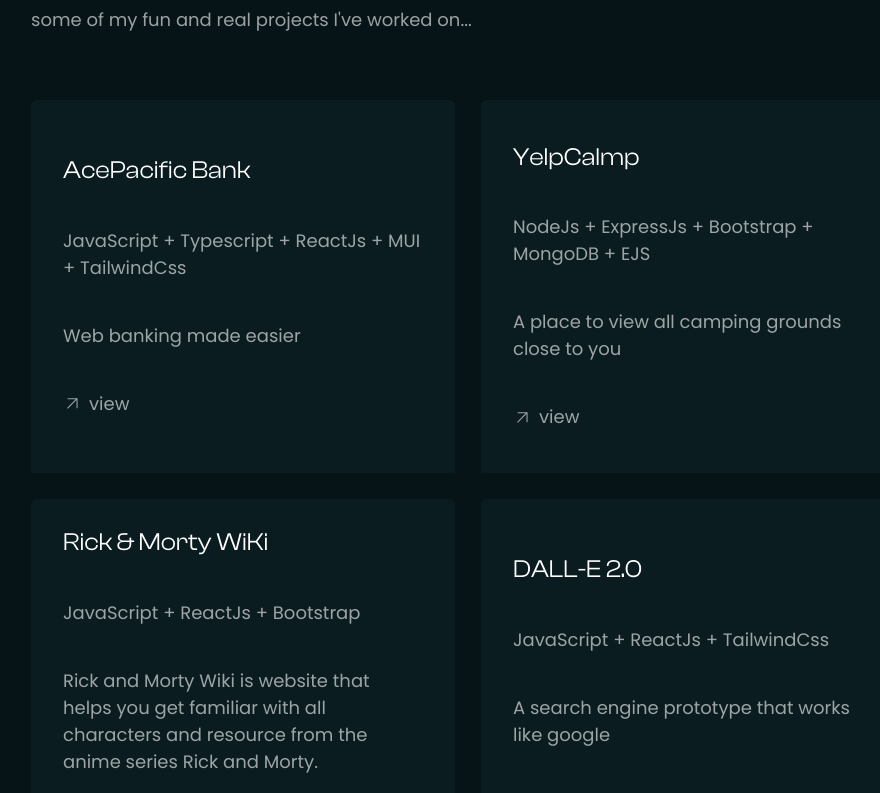
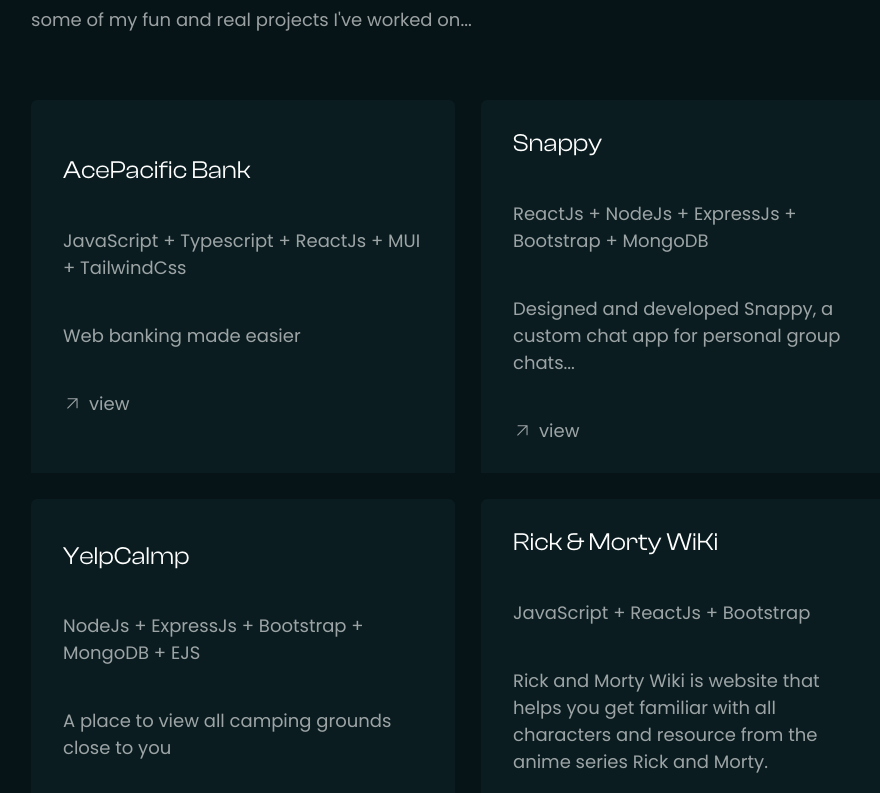
Before and after one commit to SAMUEL-UME/sammy-portfolio, a React (Vite) app: page / in a window 1280 px wide. Shown: the part 4683-5476 px from the top of the page, without its empty margins (45-925 px from the left). Built offline with nearby package versions, Linux system fonts and the light colour scheme.

Commit message:
New project

```diff
--- a/src/Data/data.js
+++ b/src/Data/data.js
@@ -4,6 +4,12 @@
     desc: 'Web banking made easier',
     lang: 'JavaScript +  Typescript + ReactJs + MUI + TailwindCss',
     link: 'https://ace-pacific.vercel.app/',
+  },
+  {
+    name: 'Snappy',
+    desc: 'Designed and developed Snappy, a custom chat app for personal group chats...',
+    lang: 'ReactJs + NodeJs + ExpressJs + Bootstrap + MongoDB ',
+    link: 'https://snappy-frontend.onrender.com/',
   },
   {
     name: 'YelpCalmp',
@@ -81,11 +87,11 @@
   },
   {
     id: 8,
-    title: 'ReactJs',
+    title: 'React.Js',
   },
   {
     id: 9,
-    title: 'NextJs',
+    title: 'Next.Js',
   },
   {
     id: 10,
--- a/src/components/skills&&experience/skills.jsx
+++ b/src/components/skills&&experience/skills.jsx
@@ -32,7 +32,7 @@
               <motion.div
                 whileHover={{ scale: 0.96 }}
                 ref={sectionRef}
-                initial={{ opacity: 0, x: -300 }}
+                initial={{ opacity: 0, x: -200 }}
                 transition={{ duration: 0.6 }}
                 whileInView={{ opacity: 1, x: 0 }}
                 className='bg-gradient-to-r max-w-[369px] lg:max-w-[252px] to-[#C8C8C880] from-[#C5F4FF00] pr-0.5 pt-0.5'
```
